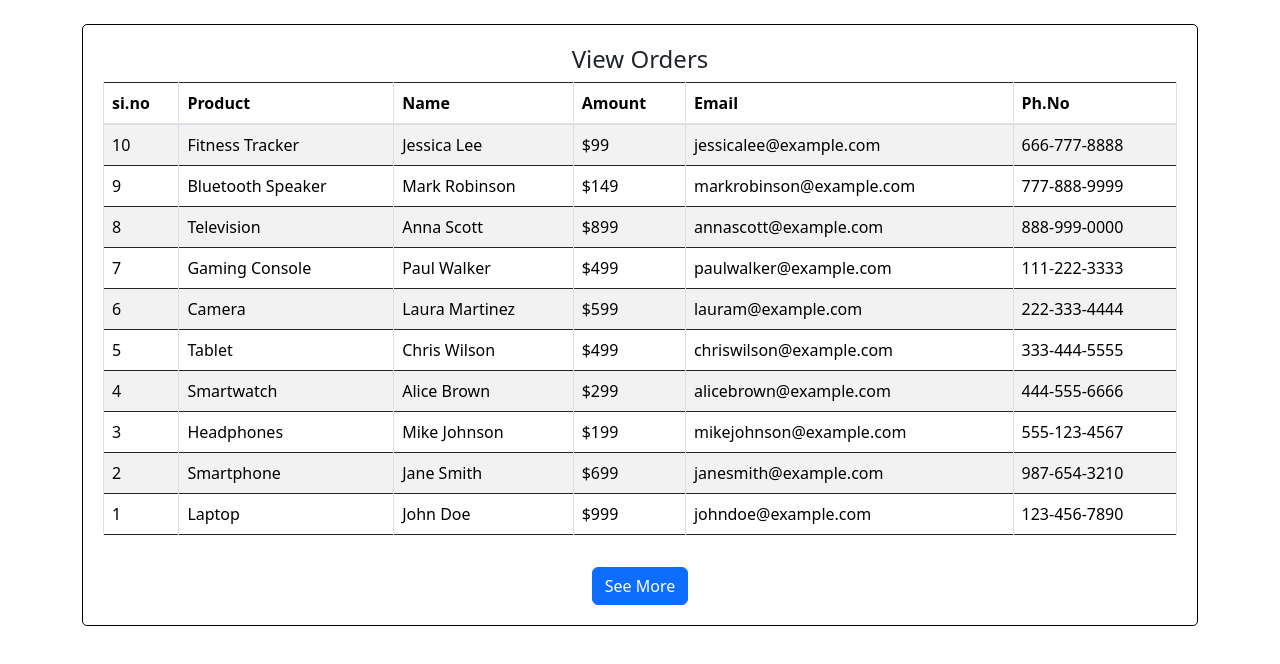
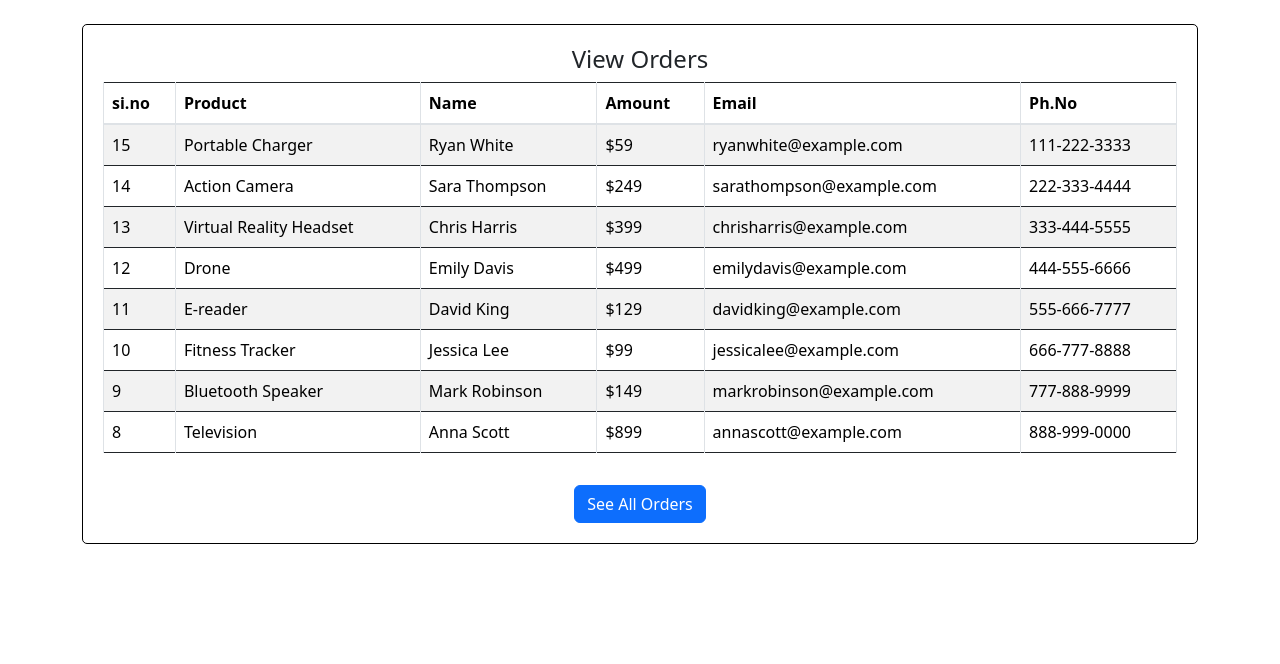
Before and after one commit to elvinjoy/CanCraft-adminPanel, a React (Vite) app: page /vieworderdashboard in a window 1280 px wide. Shown: the top 664 px of the page. Built offline with nearby package versions, Linux system fonts and the light colour scheme; a web font is replaced by a local one.

Commit message:
displaying the last 8 datas on the view order dashboard

```diff
--- a/src/components/viewOrderDashboard/ViewOrderDashboard.jsx
+++ b/src/components/viewOrderDashboard/ViewOrderDashboard.jsx
@@ -157,13 +157,8 @@ const ViewOrderDashboard = () => {
         }
     ];
 
-    const [visibleOrders, setVisibleOrders] = useState(10);
+    const visibleOrders = orders.slice(-8).reverse();
     const navigate = useNavigate();
-
-    const handleSeeMore = () => {
-        setVisibleOrders(prevVisibleOrders => prevVisibleOrders + 5);
-        navigate('/vieworders');
-    };
 
     return (
         <div className="container mt-4">
@@ -182,7 +177,7 @@ const ViewOrderDashboard = () => {
                             </tr>
                         </thead>
                         <tbody>
-                            {orders.slice(0, visibleOrders).reverse().map((order) => (
+                            {visibleOrders.map((order) => (
                                 <tr key={order.id}>
                                     <td>{order.id}</td>
                                     <td>{order.product}</td>
@@ -195,11 +190,9 @@ const ViewOrderDashboard = () => {
                         </tbody>
                     </Table>
                 </div>
-                {visibleOrders < orders.length && (
-                    <div className="text-center mt-3">
-                        <Button onClick={handleSeeMore}>See More</Button>
-                    </div>
-                )}
+                <div className="text-center mt-3">
+                    <Button onClick={() => navigate('/vieworders')}>See All Orders</Button>
+                </div>
             </div>
         </div>
     );
```
